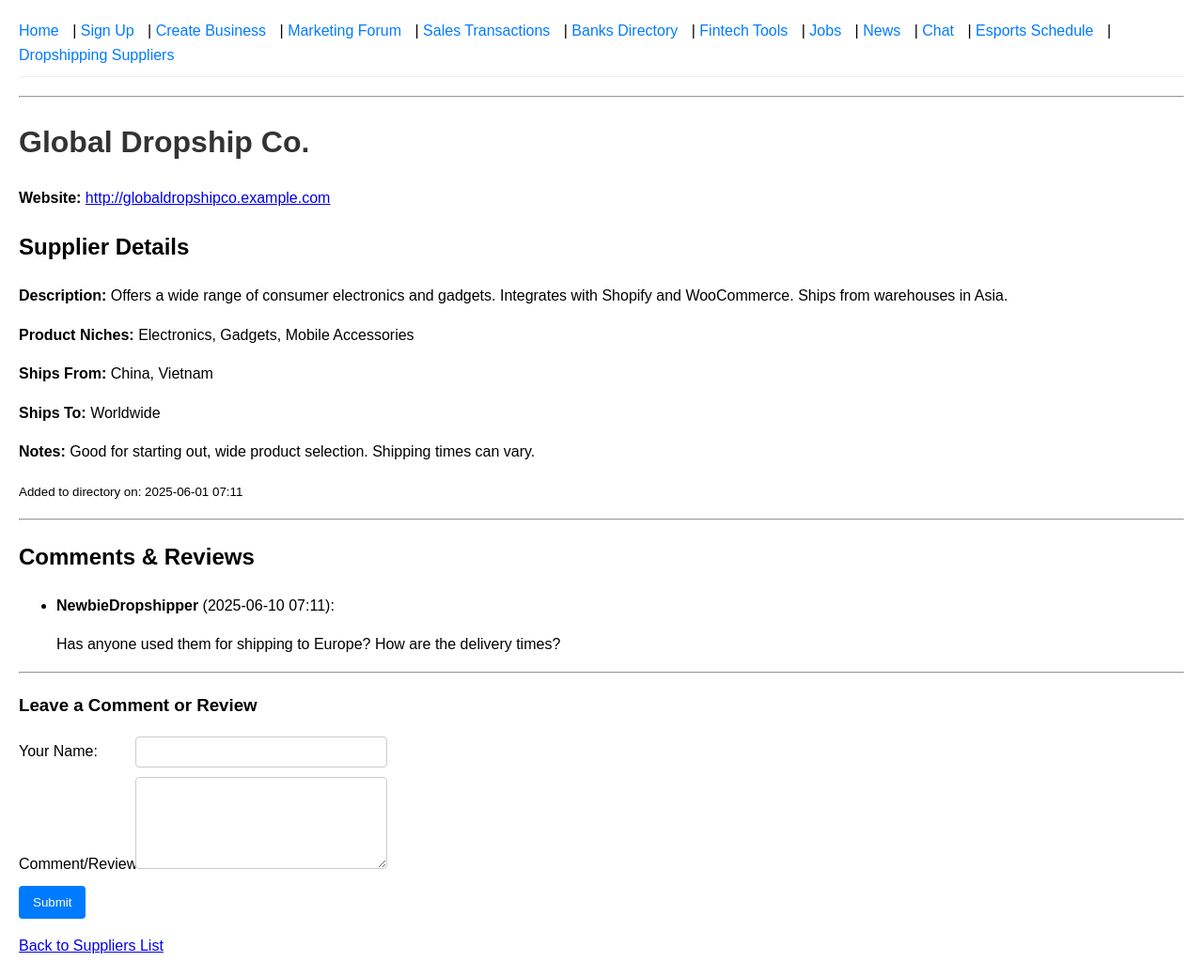
After one commit to GYFX35/Finances, a Flask app: page /dropshipping/supplier/1 in a window 1280 px wide. The commit adds this page. Shown: the whole page at 94% size. Run offline with Flask 3, Linux system fonts and the light colour scheme.

Commit message:
feat: Implement Dropshipping Suppliers Directory
This commit introduces a Dropshipping Suppliers Directory. You can add
details of dropshipping suppliers, view a list of these suppliers,
and access a detailed page for each supplier which includes a commenting
feature for discussions and reviews.

Key features implemented:
- Data model for dropshipping suppliers (`dropshipping_suppliers_db`)
  added to `app.py`, supporting details like name, website, description,
  product niches, shipping information, notes, and comments.
- A form and route (`/dropshipping/suppliers/new`, `add_supplier.html`)
  for you to submit new supplier entries.
- A list view page (`/dropshipping/suppliers`, `suppliers_list.html`)
  displaying all suppliers, with links to individual supplier details.
- A detail view page (`/dropshipping/supplier/<supplier_id>`,
  `supplier_detail.html`) showing comprehensive information for a single
  supplier and its associated comments.
- Functionality to add comments to supplier detail pages via the
  `/dropshipping/supplier/<supplier_id>/add_comment` route.
- Main navigation in `base.html` updated with a link to the
  Dropshipping Suppliers directory.

This feature uses in-memory data storage. Future enhancements could
include user authentication, ratings for suppliers, advanced filtering,
and persistent storage.

```diff
--- a/app.py
+++ b/app.py
@@ -195,6 +195,30 @@ esports_events_db = {
     }
 }
 next_esports_event_id = 2 # Since we added event_id 1
+
+# Dropshipping Suppliers Data Model
+dropshipping_suppliers_db = {
+    1: {
+        "supplier_id": 1, # Explicitly adding for clarity
+        "name": "Global Dropship Co.",
+        "website_url": "http://globaldropshipco.example.com",
+        "description": "Offers a wide range of consumer electronics and gadgets. Integrates with Shopify and WooCommerce. Ships from warehouses in Asia.",
+        "product_niches": ["Electronics", "Gadgets", "Mobile Accessories"],
+        "ships_from": "China, Vietnam",
+        "ships_to": "Worldwide",
+        "notes": "Good for starting out, wide product selection. Shipping times can vary.",
+        "added_by_user_id": 1, # Placeholder
+        "date_added": datetime.datetime.now() - datetime.timedelta(days=10),
+        "comments": [
+            {
+                "author_name": "NewbieDropshipper",
+                "text": "Has anyone used them for shipping to Europe? How are the delivery times?",
+                "timestamp": datetime.datetime.now() - datetime.timedelta(days=1)
+            }
+        ]
+    }
+}
+next_supplier_id = 2 # Since we added supplier_id 1
 
 @app.route('/')
 def hello_world():
@@ -811,6 +835,80 @@ def add_esports_event_comment(event_id):
 
     return redirect(url_for('view_esports_event_detail', event_id=event_id))
 
+# Dropshipping Suppliers Directory Routes
+@app.route('/dropshipping/suppliers')
+def view_suppliers_list():
+    # Sorting is handled in the template
+    return render_template('suppliers_list.html', suppliers=dropshipping_suppliers_db)
+
+@app.route('/dropshipping/suppliers/new', methods=['GET', 'POST'])
+def add_new_supplier():
+    global next_supplier_id
+    if request.method == 'POST':
+        name = request.form.get('name')
+        website_url = request.form.get('website_url')
+        description = request.form.get('description')
+        product_niches_str = request.form.get('product_niches', '')
+        ships_from = request.form.get('ships_from', '')
+        ships_to = request.form.get('ships_to', '')
+        notes = request.form.get('notes', '')
+
+        if not all([name, website_url, description]):
+            abort(400, description="Supplier name, website URL, and description are required.")
+
+        product_niches_list = [n.strip() for n in product_niches_str.split(',') if n.strip()] if product_niches_str else []
+
+        current_supplier_id = next_supplier_id
+        new_supplier = {
+            "supplier_id": current_supplier_id,
+            "name": name,
+            "website_url": website_url,
+            "description": description,
+            "product_niches": product_niches_list,
+            "ships_from": ships_from if ships_from else "N/A",
+            "ships_to": ships_to if ships_to else "N/A",
+            "notes": notes,
+            "added_by_user_id": 1,  # Placeholder
+            "date_added": datetime.datetime.now(),
+            "comments": []
+        }
+        dropshipping_suppliers_db[current_supplier_id] = new_supplier
+        next_supplier_id += 1
+
+        # Assuming 'view_supplier_detail' will be the function name
+        return redirect(url_for('view_supplier_detail', supplier_id=current_supplier_id))
+
+    return render_template('add_supplier.html')
+
+@app.route('/dropshipping/supplier/<int:supplier_id>')
+def view_supplier_detail(supplier_id):
+    supplier_data = dropshipping_suppliers_db.get(supplier_id)
+    if not supplier_data:
+        abort(404)
+    return render_template('supplier_detail.html', supplier=supplier_data, supplier_id=supplier_id)
+
+@app.route('/dropshipping/supplier/<int:supplier_id>/add_comment', methods=['POST'])
+def add_supplier_comment(supplier_id):
+    supplier_data = dropshipping_suppliers_db.get(supplier_id)
+    if not supplier_data:
+        abort(404)
+
+    author_name = request.form.get('author_name')
+    comment_text = request.form.get('comment_text')
+
+    if not author_name or not comment_text:
+        abort(400, description="Author name and comment text are required.")
+
+    new_comment = {
+        "author_name": author_name,
+        "text": comment_text,
+        "timestamp": datetime.datetime.now()
+    }
+
+    dropshipping_suppliers_db[supplier_id]['comments'].append(new_comment)
+
+    return redirect(url_for('view_supplier_detail', supplier_id=supplier_id))
+
 @app.route('/offline')
 def offline_page():
     return render_template('offline.html')
--- a/templates/base.html
+++ b/templates/base.html
@@ -20,7 +20,8 @@
         <a href="{{ url_for('view_jobs_list') }}">Jobs</a> |
         <a href="{{ url_for('view_news_list') }}">News</a> |
         <a href="{{ url_for('global_chat_page') }}">Chat</a> |
-        <a href="{{ url_for('view_esports_schedule') }}">Esports Schedule</a>
+        <a href="{{ url_for('view_esports_schedule') }}">Esports Schedule</a> |
+        <a href="{{ url_for('view_suppliers_list') }}">Dropshipping Suppliers</a>
     </nav>
     <hr>
     {% block content %}
--- /dev/null
+++ b/templates/supplier_detail.html
@@ -0,0 +1,58 @@
+{% extends "base.html" %}
+
+{% block title %}
+    {{ supplier.name if supplier else 'Supplier Not Found' }} - Dropshipping Supplier
+{% endblock %}
+
+{% block content %}
+    {% if supplier %}
+        <h1>{{ supplier.name }}</h1>
+        {% if supplier.website_url %}<p><strong>Website:</strong> <a href="{{ supplier.website_url }}" target="_blank">{{ supplier.website_url }}</a></p>{% endif %}
+
+        <h2>Supplier Details</h2>
+        <p><strong>Description:</strong> {{ supplier.description|replace('\n', '<br>')|safe }}</p>
+        {% if supplier.product_niches %}
+            <p><strong>Product Niches:</strong> {{ supplier.product_niches|join(', ') }}</p>
+        {% endif %}
+        <p><strong>Ships From:</strong> {{ supplier.ships_from }}</p>
+        <p><strong>Ships To:</strong> {{ supplier.ships_to }}</p>
+        {% if supplier.notes %}<p><strong>Notes:</strong> {{ supplier.notes|replace('\n', '<br>')|safe }}</p>{% endif %}
+        <p><small>Added to directory on: {{ supplier.date_added.strftime('%Y-%m-%d %H:%M') }}</small></p>
+
+        <hr>
+        <h2>Comments & Reviews</h2>
+        {% if supplier.comments %}
+            <ul>
+                {% for comment in supplier.comments|sort(attribute='timestamp') %}
+                    <li>
+                        <p><strong>{{ comment.author_name }}</strong> ({{ comment.timestamp.strftime('%Y-%m-%d %H:%M') }}):</p>
+                        <div>{{ comment.text|replace('\n', '<br>')|safe }}</div>
+                    </li>
+                {% endfor %}
+            </ul>
+        {% else %}
+            <p>No comments or reviews for this supplier yet. Be the first!</p>
+        {% endif %}
+
+        <hr>
+        <h3>Leave a Comment or Review</h3>
+        <form method="POST" action="{{ url_for('add_supplier_comment', supplier_id=supplier_id) }}">
+            <div>
+                <label for="author_name">Your Name:</label>
+                <input type="text" id="author_name" name="author_name" required>
+            </div>
+            <div>
+                <label for="comment_text">Comment/Review:</label>
+                <textarea id="comment_text" name="comment_text" rows="3" required></textarea>
+            </div>
+            <div>
+                <button type="submit">Submit</button>
+            </div>
+        </form>
+
+    {% else %}
+        <h1>Supplier Not Found</h1>
+        <p>The dropshipping supplier you are looking for does not exist in our directory.</p>
+    {% endif %}
+    <p><a href="{{ url_for('view_suppliers_list') }}">Back to Suppliers List</a></p>
+{% endblock %}
```
Also changed, not shown: templates/add_supplier.html (added, +40 -0 lines), templates/suppliers_list.html (added, +27 -0 lines).
